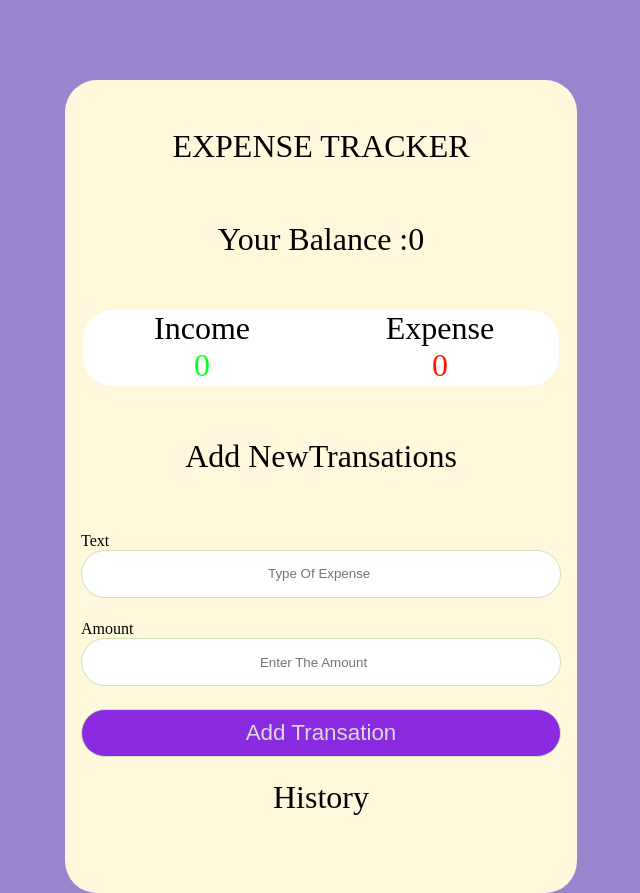
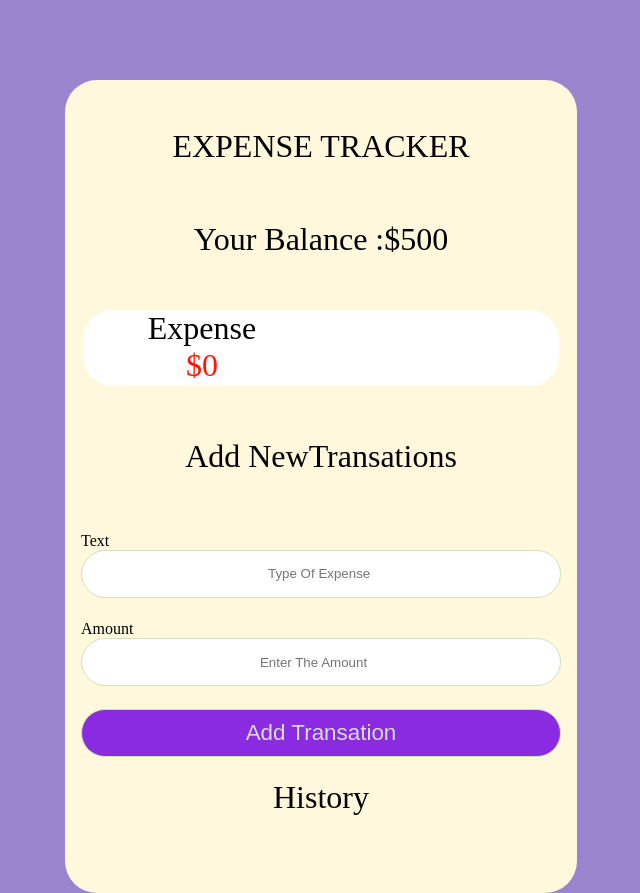
Before and after one commit to sahilverma0146/Expense-Tracker, a React (Create React App) app in the folder expense-tracker-app/: page / in a window 1280 px wide. Shown: the whole page, without its empty margins (319-959 px from the left). Built offline with nearby package versions, Linux system fonts and the light colour scheme.

Commit message:
Update Tracker.js

```diff
--- a/expense-tracker-app/src/component/Tracker.js
+++ b/expense-tracker-app/src/component/Tracker.js
@@ -1,5 +1,3 @@
-
-
 import "./Tracker.css";
 import { useState, useRef } from "react";
 import NewTransations from "./NewTransations.js";
@@ -7,7 +5,7 @@ import NewTransations from "./NewTransations.js";
 function Tracker() {
   const [expense, setExpense] = useState([]);
   const [price, setPrice] = useState(0);
-  const [updatePrice , setUpdatePrice]=useState(price);
+  const [updatePrice, setUpdatePrice] = useState(price);
 
   // useEffect(() => {
   //   // Calculate the total price
@@ -28,51 +26,20 @@ function Tracker() {
       id: Date.now(),
       text: el,
       expense: expenseInput,
+
     };
     setExpense((pre) => [...pre, newEl]);
 
-
-    const number=newEl.expense;
-    setPrice(number);
-    console.log("the set price vl is :",number); // input value
-
-    console.log("new price is :",price)
-    // const newTotalPrice = price + number;
-    // const parseInt(number)
-
-    setUpdatePrice(()=> +number + +price)
+    setPrice((pre)=>[+pre + +newEl.expense]);
+    console.log("price :", price);
 
 
 
-    // setUpdatePrice(()=> price+expenseInput);
-    // console.log("update price :",updatePrice)
+    setUpdatePrice(()=> +price + +newEl.expense);
 
-
-
-
-
-    // setPrice(number);
-    // const pr=number;
-    // console.log(pr);
-    // const updatePrice=price + newEl.expense;
-    // console.log("updatepr :", updatePrice)
-    // setUpdatePrice(updatePrice)
     listInput.current.value = "";
     amountInput.current.value = "";
-    // setPrice(() => expenseInput);
-
-
-
-
-
-
-
-
-
-
   }
-
-
 
   return (
     <>
@@ -80,18 +47,15 @@ function Tracker() {
         <h> EXPENSE TRACKER</h>
         <br />
         <div className="Balance">
-          <h> Your Balance :{updatePrice}</h>
+          <h> Your Balance :$500</h>
         </div>
 
         <br></br>
         <div className="Tracker-box">
-          <div className="Income">
-            Income
-            <p>{price}</p>
-          </div>
+
           <div className="Expense">
             Expense
-            <p>{updatePrice}</p>
+            <p>${updatePrice}</p>
           </div>
         </div>
         <br />
@@ -102,11 +66,11 @@ function Tracker() {
           add={add}
           expense={expense}
           setExpense={setExpense}
+
         ></NewTransations>
       </div>
     </>
   );
 }
 
-
 export default Tracker;
```
